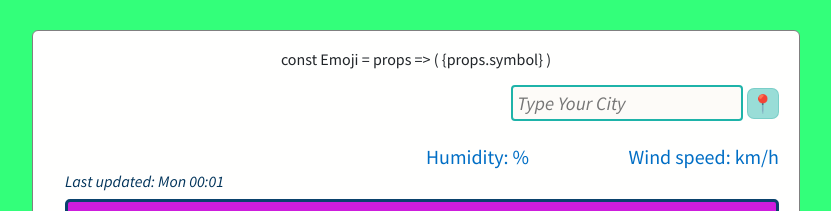
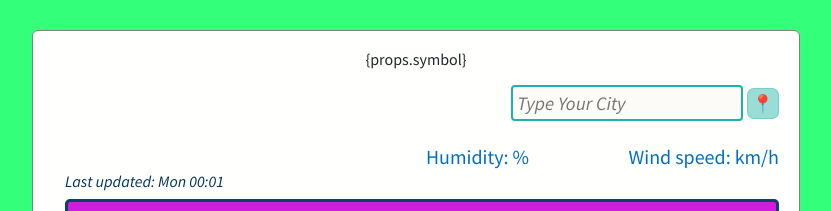
Before and after one commit to vee-debug/WeatherProject, a website built with Parcel: page index.html in a window 1280 px wide. Shown: the top 211 px of the page, without its empty margins (224-1055 px from the left). Built offline with nearby package versions, Linux system fonts and the light colour scheme; no server answers.

Commit message:
Update index.html

```diff
--- a/index.html
+++ b/index.html
@@ -20,7 +20,6 @@
   </head>
   <body>
   <div class="weather-app-wrapper">
-    const Emoji = props => (
   <span
     className="emoji"
     role="img"
@@ -29,7 +28,7 @@
   >
     {props.symbol}
   </span>
-)
+
     <br />
     <div class="containter">
       <div class="row">
```
